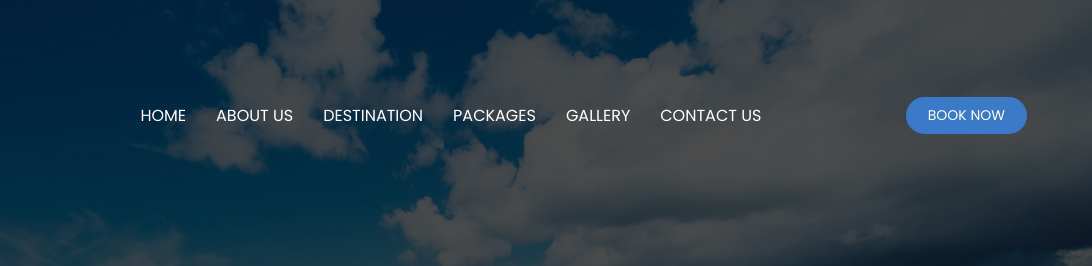
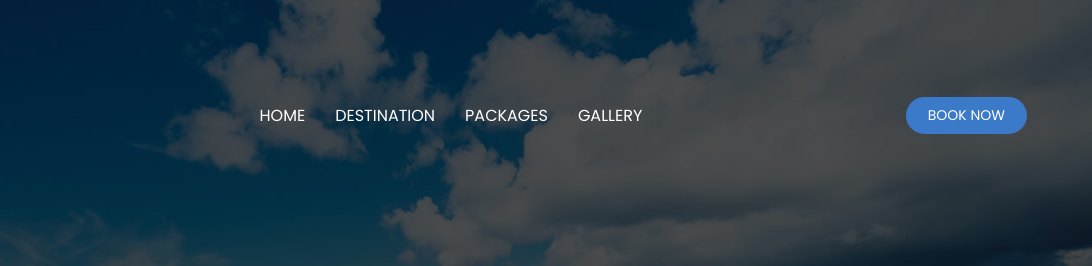
Before and after one commit to chamawararyan/TripTok, a plain HTML site: page index.html in a window 1280 px wide. Shown: the top 266 px of the page, 188-1280 px from the left. Drawn offline with nearby package versions, Linux system fonts and the light colour scheme.

Commit message:
Update index.html

```diff
--- a/index.html
+++ b/index.html
@@ -119,10 +119,6 @@
             </li>
 
             <li>
-              <a href="#" class="navbar-link" data-nav-link>about us</a>
-            </li>
-
-            <li>
               <a href="#destination" class="navbar-link" data-nav-link>destination</a>
             </li>
 
@@ -132,10 +128,6 @@
 
             <li>
               <a href="#gallery" class="navbar-link" data-nav-link>gallery</a>
-            </li>
-
-            <li>
-              <a href="#contact" class="navbar-link" data-nav-link>contact us</a>
             </li>
 
           </ul>
```
